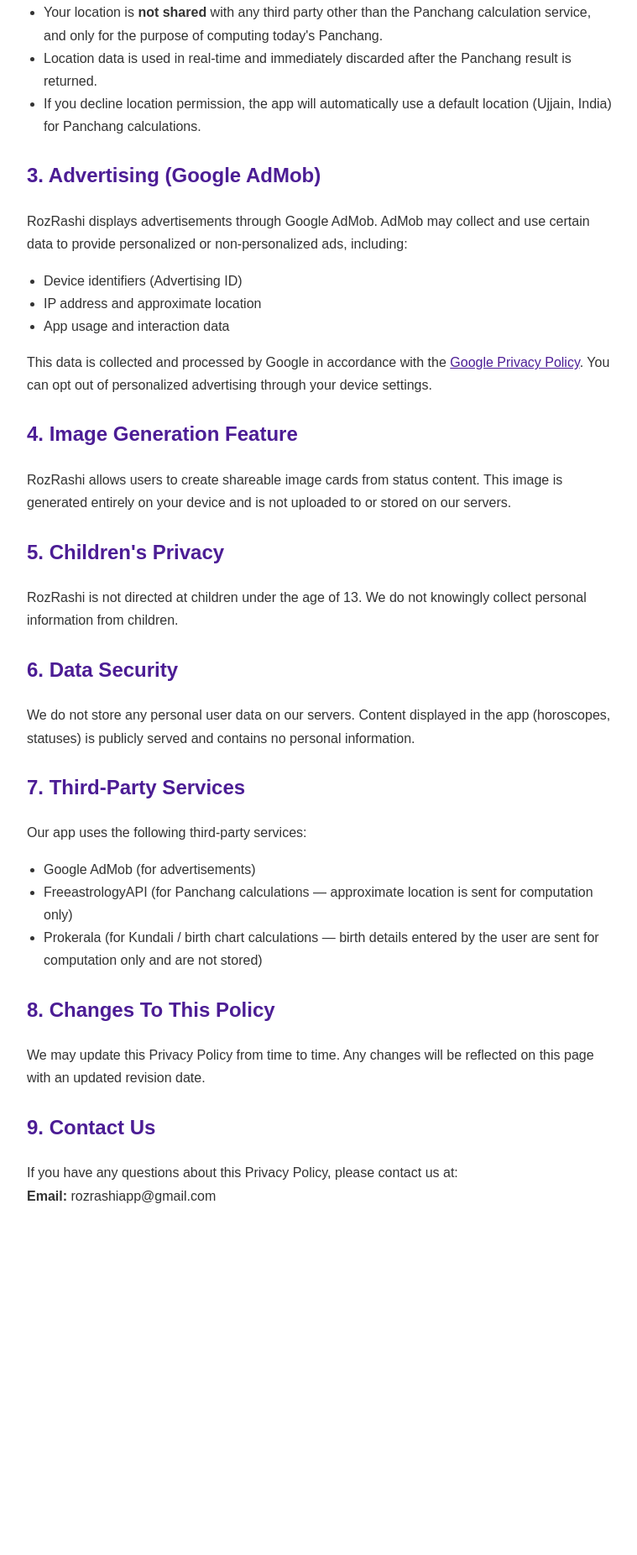
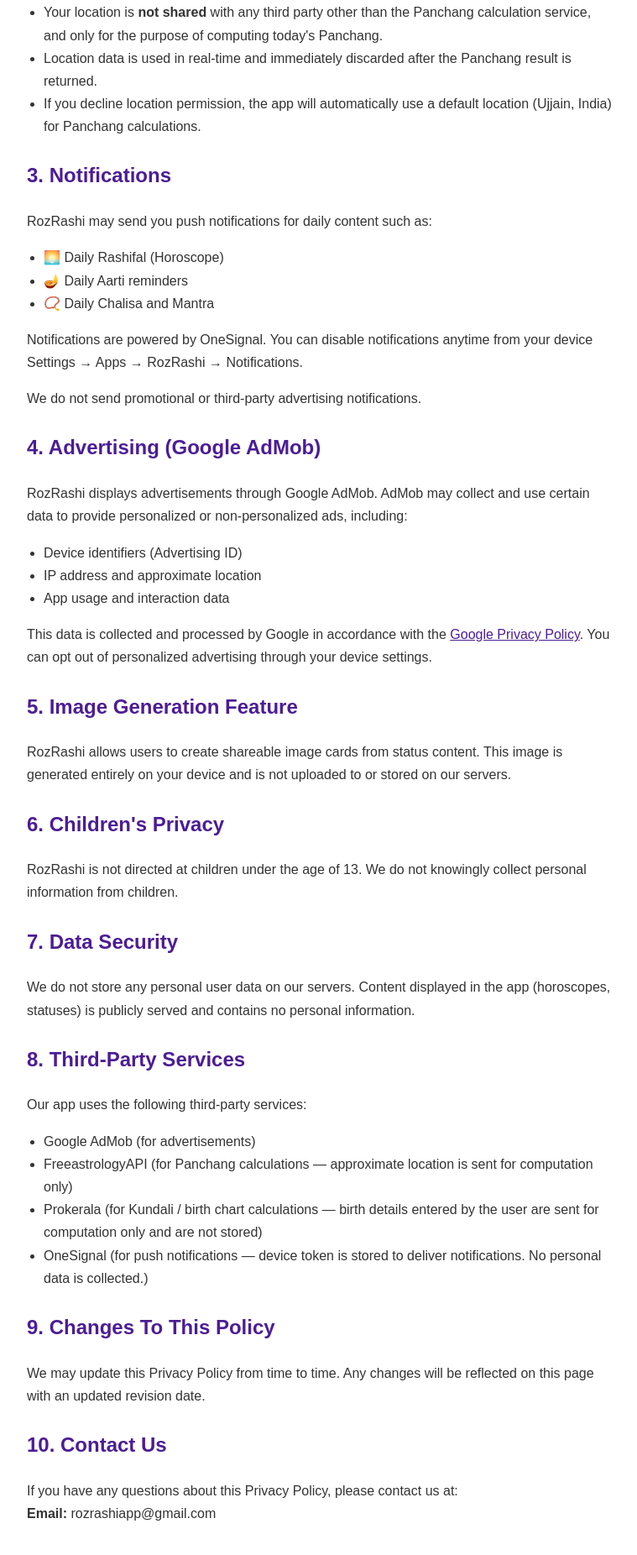
Before and after one commit to rozrashiapp-eng/rozrashi-api, a Flask app: page /privacy in a window 1280 px wide. Shown: the part 648-2500 px from the top of the page at 84% size, without its empty margins (258-1017 px from the left). Before the commit the page ends 2081 px from the top, so only its background shows below. Run offline with Flask 3, Linux system fonts and the light colour scheme.

Commit message:
Update privacy policy - add notifications section

```diff
--- a/templates/privacy.html
+++ b/templates/privacy.html
@@ -80,7 +80,28 @@
         for Panchang calculations.</li>
 </ul>
 
-<h2>3. Advertising (Google AdMob)</h2>
+<h2>3. Notifications</h2>
+<p>
+    RozRashi may send you push notifications
+    for daily content such as:
+</p>
+<ul>
+    <li>🌅 Daily Rashifal (Horoscope)</li>
+    <li>🪔 Daily Aarti reminders</li>
+    <li>📿 Daily Chalisa and Mantra</li>
+</ul>
+<p>
+    Notifications are powered by OneSignal.
+    You can disable notifications anytime
+    from your device Settings → Apps →
+    RozRashi → Notifications.
+</p>
+<p>
+    We do not send promotional or
+    third-party advertising notifications.
+</p>
+
+<h2>4. Advertising (Google AdMob)</h2>
 <p>
 RozRashi displays advertisements through Google AdMob. AdMob may
 collect and use certain data to provide personalized or
@@ -100,27 +121,27 @@
 settings.
 </p>
 
-<h2>4. Image Generation Feature</h2>
+<h2>5. Image Generation Feature</h2>
 <p>
 RozRashi allows users to create shareable image cards from status
 content. This image is generated entirely on your device and is
 not uploaded to or stored on our servers.
 </p>
 
-<h2>5. Children's Privacy</h2>
+<h2>6. Children's Privacy</h2>
 <p>
 RozRashi is not directed at children under the age of 13. We do
 not knowingly collect personal information from children.
 </p>
 
-<h2>6. Data Security</h2>
+<h2>7. Data Security</h2>
 <p>
 We do not store any personal user data on our servers. Content
 displayed in the app (horoscopes, statuses) is publicly served
 and contains no personal information.
 </p>
 
-<h2>7. Third-Party Services</h2>
+<h2>8. Third-Party Services</h2>
 <p>
 Our app uses the following third-party services:
 </p>
@@ -131,15 +152,19 @@
     <li>Prokerala (for Kundali / birth chart calculations —
         birth details entered by the user are sent for
         computation only and are not stored)</li>
+    <li>OneSignal (for push notifications —
+        device token is stored to deliver
+        notifications. No personal data
+        is collected.)</li>
 </ul>
 
-<h2>8. Changes To This Policy</h2>
+<h2>9. Changes To This Policy</h2>
 <p>
 We may update this Privacy Policy from time to time. Any changes
 will be reflected on this page with an updated revision date.
 </p>
 
-<h2>9. Contact Us</h2>
+<h2>10. Contact Us</h2>
 <p>
 If you have any questions about this Privacy Policy, please
 contact us at:
```
